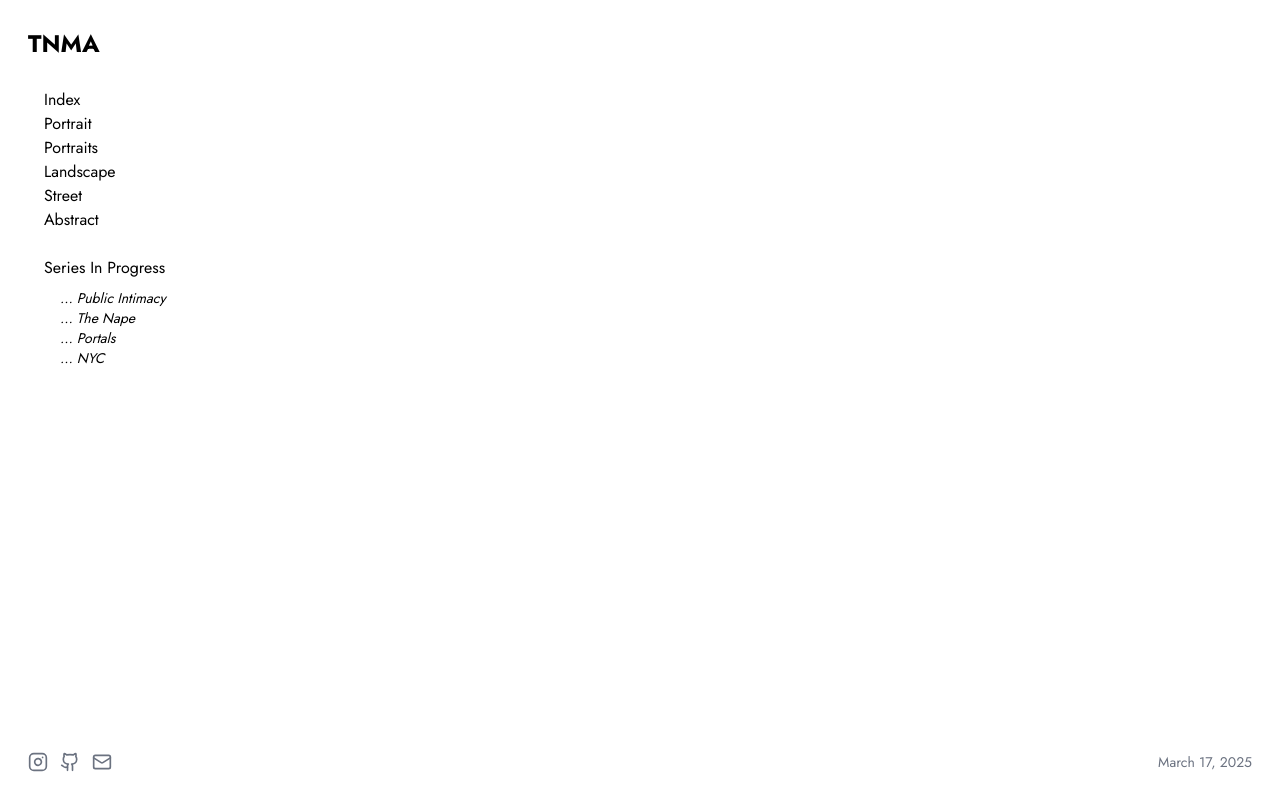
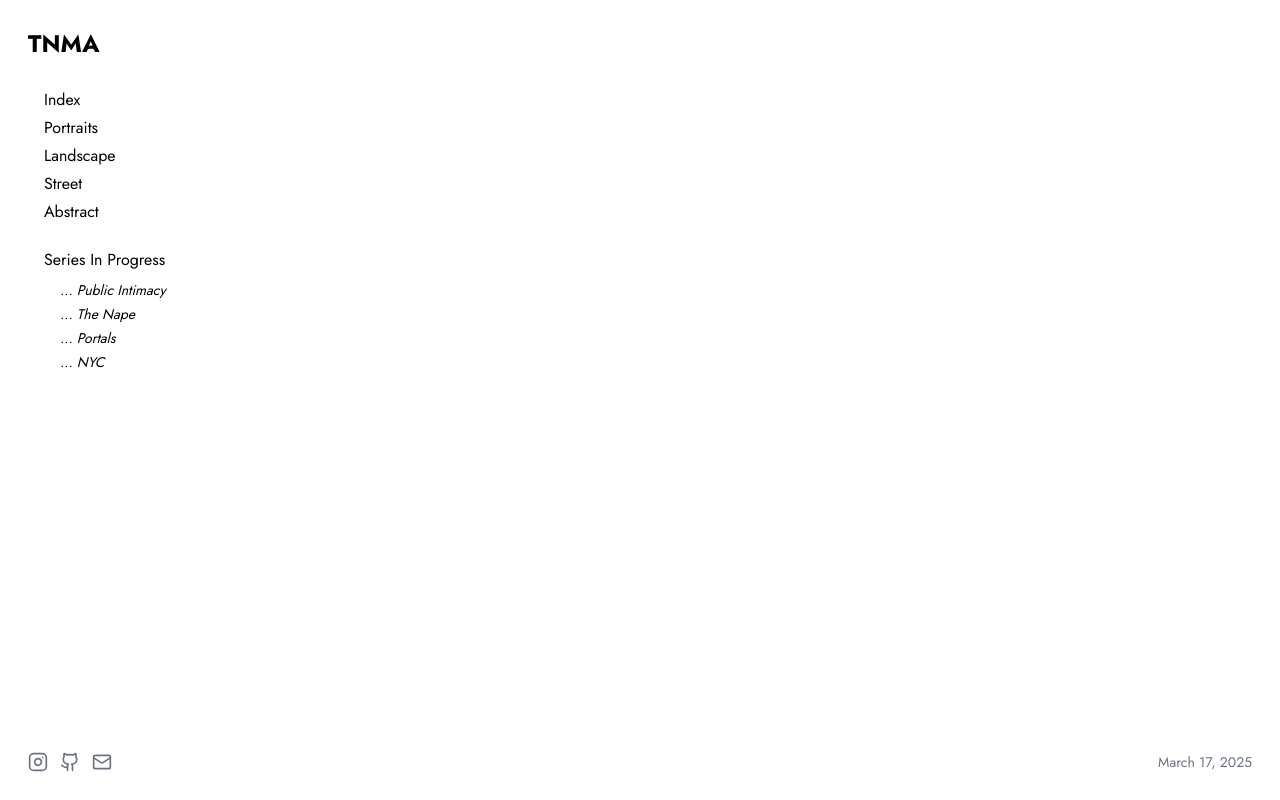
Before and after one commit to TheBerlinMan/tnma-me, a Next.js app: page /photography in a window 1280 px wide. Built offline with nearby package versions, Linux system fonts and the light colour scheme.

Commit message:
finish routing and templates for all photography pages

```diff
--- a/app/(root)/photography/page.tsx
+++ b/app/(root)/photography/page.tsx
@@ -4,22 +4,22 @@ import Link from "next/link";
 const Photography = async () => {
   return (
     <div className="fade-in ml-4">
-        <div>Index</div>
-        <div className="">
-          <div>Portrait</div>
-          <Link href="/photography/portraits">Portraits</Link>
-          <div>Landscape</div>
-          <div>Street</div>
-          <div>Abstract</div>
-        </div>
-
+      <div className="flex flex-col gap-1">
+        <Link href="/photography/index">Index</Link>
+        <Link href="/photography/portraits">Portraits</Link>
+        <Link href="/photography/landscape">Landscape</Link>
+        <Link href="/photography/street">Street</Link>
+        <Link href="/photography/abstract">Abstract</Link>
+      </div>
 
       <div className="mt-6">Series In Progress</div>
-      <div className="ml-4 mt-2 italic text-sm">
-        <div>... Public Intimacy</div>
-        <div>... The Nape</div>
-        <div>... Portals</div>
-        <div>... NYC</div>
+      <div className="ml-4 mt-2 italic text-sm flex flex-col gap-1">
+        <Link href="/photography/series/publicintimacy">
+          ... Public Intimacy
+        </Link>
+        <Link href="/photography/series/nape">... The Nape</Link>
+        <Link href="/photography/series/portals">... Portals</Link>
+        <Link href="/photography/series/nyc">... NYC</Link>
       </div>
     </div>
   );
--- /dev/null
+++ b/app/(root)/photography/series/nyc/page.tsx
@@ -0,0 +1,9 @@
+import React from 'react'
+
+const page = () => {
+  return (
+    <div>page</div>
+  )
+}
+
+export default page
--- /dev/null
+++ b/app/(root)/photography/series/publicintimacy/page.tsx
@@ -0,0 +1,9 @@
+import React from 'react'
+
+const page = () => {
+  return (
+    <div>page</div>
+  )
+}
+
+export default page
```
